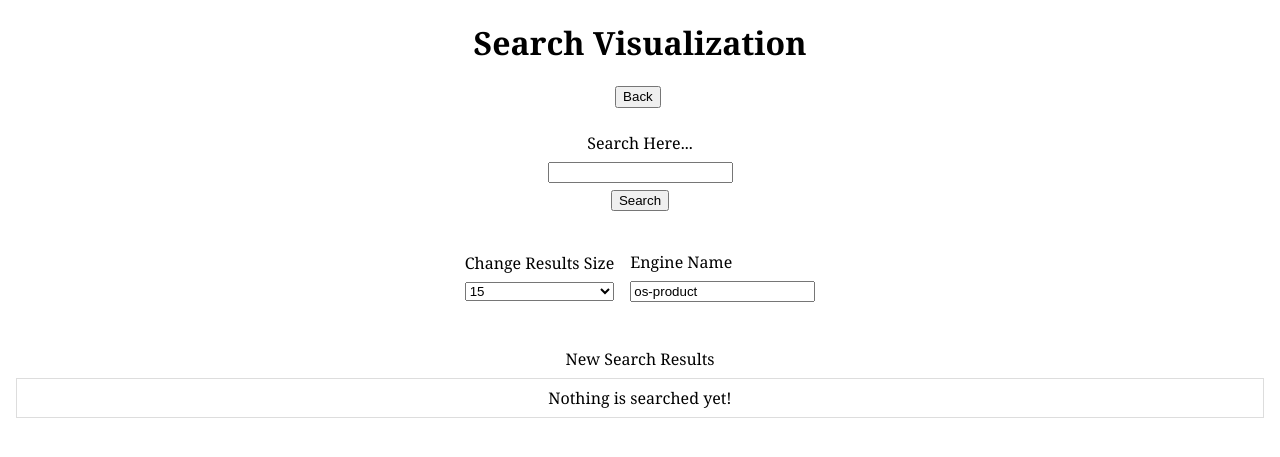
After one commit to Sheikhharis50/elasticsearch-viualizer, a PHP site: page /pages/more-like-this.html in a window 1280 px wide. The commit adds this page. Shown: the top 457 px of the page. Run offline with PHP 8.4, Linux system fonts and the light colour scheme.

Commit message:
More like this feature

```diff
--- /dev/null
+++ b/assets/css/globals.css
@@ -0,0 +1,21 @@
+html,
+body {
+  margin: 0;
+  font-family: Cambria, Cochin, Georgia, Times, "Times New Roman", serif;
+}
+
+.text-center {
+  text-align: center;
+}
+
+.d-flex {
+  display: flex;
+}
+
+.justify-content-center {
+  justify-content: center;
+}
+
+.align-items-center {
+  align-items: center;
+}
--- a/style.css
+++ b/assets/css/style.css
@@ -1,9 +1,3 @@
-html,
-body {
-  margin: 0;
-  font-family: Cambria, Cochin, Georgia, Times, "Times New Roman", serif;
-}
-
 section {
   display: flex;
   flex-direction: column;
--- a/script.js
+++ b/assets/js/script.js
@@ -22,14 +22,21 @@ const onKeyPress = async (e) => {
 }
 
 /**
- * get query from searchBar and fire search calls.
- * @param {integer} size // for custom page size.
+ * get query from searchBar and fire search call.
  */
 const handleSearch = async () => {
     const query = queryBox.value
     const size = document.getElementById("result-size").value
     await newSearch(query, size)
-    await prodSearch(query, size)
+}
+
+/**
+ * get query from searchBar and fire more like this call.
+ */
+const handleMoreLikeThis = async () => {
+    const query = queryBox.value
+    const size = document.getElementById("result-size").value
+    await moreLikeThis(query, size)
 }
 
 /**
@@ -39,7 +46,7 @@ const handleSearch = async () => {
  */
 const newSearch = async (query = "", size = DEFAULT_SIZE) => {
     const engine = document.getElementById('engine').value
-    const url = `${env["NEW_SEARCH_URL"]}/${engine}/search`
+    const url = `${env["SEARCH_URL"]}/${engine}/search`
     const data = {
         query,
         filters: {
@@ -72,7 +79,7 @@ const newSearch = async (query = "", size = DEFAULT_SIZE) => {
         },
     }
     const headers = {
-        Authorization: `Bearer ${env["NEW_SEARCH_TOKEN"]}`,
+        Authorization: `Bearer ${env["SEARCH_PUBLIC_TOKEN"]}`,
         "Content-Type": "application/json",
     }
     const { results } = await fetchData(url, "POST", data, headers)
@@ -89,15 +96,45 @@ const newSearch = async (query = "", size = DEFAULT_SIZE) => {
         "default_picture",
     ]
     const preparedResults = await prepareNewData(results, columns)
-    populate("search-result-1", columns, preparedResults, size)
+    populate("search-result", columns, preparedResults, size)
 }
 
 /**
- * use production search and populate data in table
- * @param {string} query
- * @param {integer} size
+ * use new search and populate data in table
+ * @param {string} document_id
  */
-const prodSearch = async (query = "", size = DEFAULT_SIZE) => {
+const newSearchWithId = async (document_id = "") => {
+    const engine = document.getElementById('engine').value
+    const url = `${env["SEARCH_URL"]}/${engine}/search`
+    const data = {
+        query: "",
+        filters: {
+            all: [
+                {
+                    product_id: document_id
+                }
+            ],
+        },
+    }
+    const headers = {
+        Authorization: `Bearer ${env["SEARCH_PUBLIC_TOKEN"]}`,
+        "Content-Type": "application/json",
+    }
+    const { results } = await fetchData(url, "POST", data, headers)
+    const columns = [
+        "product_id",
+        "style_name",
+        "style_number",
+        "group_name",
+        "brand_name",
+        "category",
+        "sub_category",
+        "price",
+        "description",
+        "default_picture",
+        "color_list",
+    ]
+    return await prepareNewData(results, columns)
 }
 
 /**
@@ -107,7 +144,7 @@ const prodSearch = async (query = "", size = DEFAULT_SIZE) => {
  */
 const newSearchSuggestions = async (query = "", size = SUGGESTIONS_SIZE) => {
     const engine = document.getElementById('engine').value
-    const url = `${env["NEW_SEARCH_URL"]}/${engine}/query_suggestion`
+    const url = `${env["SEARCH_URL"]}/${engine}/query_suggestion`
     const columns = [
         "style_name",
         "group_name",
@@ -129,13 +166,84 @@ const newSearchSuggestions = async (query = "", size = SUGGESTIONS_SIZE) => {
         size
     }
     const headers = {
-        Authorization: `Bearer ${env["NEW_SEARCH_TOKEN"]}`,
+        Authorization: `Bearer ${env["SEARCH_PUBLIC_TOKEN"]}`,
         "Content-Type": "application/json",
     }
     const { results } = await fetchData(url, "POST", data, headers, false)
     const preparedResults = await prepareNewSuggestionsData(results, columns)
     await makeSuggestions(preparedResults)
 }
+
+/**
+ * use new search and populate data in table
+ * @param {string} query
+ * @param {integer} size
+ */
+const moreLikeThis = async (document_id = "", size = DEFAULT_SIZE) => {
+    // get document by document_id
+    const docs = await newSearchWithId(document_id)
+    if (docs.length <= 0) {
+        console.error("No document found")
+        return
+    }
+    const doc = docs[0]
+    const query = `${doc.brand_name} ${doc.group_name} ${doc.category} ${doc.sub_category} ${doc.color_list.split(",").join(" ")}`
+    const engine = document.getElementById('engine').value
+    const url = `${env["SEARCH_URL_V0"]}/${engine}/elasticsearch/_search`
+    const data = {
+        "request": {
+            "body": {
+                "from": 1,
+                "size": parseInt(size),
+                "query": {
+                    "more_like_this": {
+                        "fields": [
+                            "brand_name",
+                            "segment",
+                            "category",
+                            "sub_category",
+                            "style_name",
+                            "color_list"
+                        ],
+                        "like": query.toLowerCase(),
+                        "unlike": [
+                            {
+                                "_id": document_id
+                            }
+                        ],
+                        "min_term_freq": 1,
+                        "max_query_terms": 12
+                    }
+                }
+            },
+            "query_params": []
+        }
+
+    }
+    const headers = {
+        Authorization: `Bearer ${env["SEARCH_PRIVATE_TOKEN"]}`,
+        "Content-Type": "application/json",
+    }
+    const { hits: {
+        hits
+    } } = await fetchData(url, "POST", data, headers)
+    const columns = [
+        "product_id",
+        "style_name",
+        "style_number",
+        "group_name",
+        "brand_name",
+        "category",
+        "sub_category",
+        "price",
+        "description",
+        "default_picture",
+    ]
+
+    const preparedResults = await prepareMoreLikeThisData(hits, columns)
+    populate("search-result", columns, preparedResults, size)
+}
+
 
 /**
  * Fetch Data from api `url`
@@ -302,6 +410,23 @@ const prepareNewData = async (results = [], columns = []) => {
 }
 
 /**
+ * use to prepare more like this data before poplating to the
+ * table.
+ * @param {array} results
+ * @returns
+ */
+const prepareMoreLikeThisData = async (results = [], columns = []) => {
+    return results.map((obj, _) => {
+        let newObj = {}
+        for (const [key, value] of Object.entries(obj._source)) {
+            if (columns.includes(key)) newObj[key] = value
+        }
+        return newObj
+    })
+}
+
+
+/**
  * use to prepare new search data before poplating to the
  * table.
  * @param {array} results
@@ -369,11 +494,20 @@ const makeSuggestions = async (results = []) => {
  */
 const getEnv = async (key = "") => {
     try {
-        const env = await $.getJSON("env.json")
+        const env = await $.getJSON("/env.json")
         return key ? env[key] : env
     } catch (error) {
         throw error
     }
+}
+
+/**
+ * redirect to given path.
+ * @param {string} path
+ * @returns
+ */
+const goTo = async (path = "/") => {
+    location.href = path
 }
 
 $(document).ready(async () => {
--- a/env.json
+++ b/env.json
@@ -1,6 +1,6 @@
 {
-  "NEW_SEARCH_URL": "https://os-2.ent.us-west1.gcp.cloud.es.io/api/as/v1/engines",
-  "NEW_SEARCH_TOKEN": "search-v4jij4x76stq7hvi4csi891a",
-  "PROD_SEARCH_URL": "",
-  "PROD_SEARCH_TOKEN": ""
+  "SEARCH_URL": "https://os-2.ent.us-west1.gcp.cloud.es.io/api/as/v1/engines",
+  "SEARCH_URL_V0": "https://os-2.ent.us-west1.gcp.cloud.es.io/api/as/v0/engines",
+  "SEARCH_PUBLIC_TOKEN": "search-v4jij4x76stq7hvi4csi891a",
+  "SEARCH_PRIVATE_TOKEN": "private-3t6bwmev36mhzj7ajiivtqse"
 }
--- /dev/null
+++ b/pages/more-like-this.html
@@ -0,0 +1,73 @@
+<!DOCTYPE html>
+<html lang="en">
+
+<head>
+    <meta charset="UTF-8">
+    <meta http-equiv="X-UA-Compatible" content="IE=edge">
+    <meta name="viewport" content="width=device-width, initial-scale=1.0">
+    <link rel="icon" type="image/x-icon" href="/assets/img/favicon.ico">
+    <link rel="stylesheet" href="/assets/css/globals.css">
+    <link rel="stylesheet" href="/assets/css/style.css">
+    <script src="/assets/js/jquery-3.5.1.js"></script>
+    <script src="/assets/js/script.js"></script>
+    <title>More Like This</title>
+</head>
+
+<body>
+    <header>
+        <h1 class="text-center">Search Visualization</h1>
+        <div class="d-flex justify-content-center">
+            <button onclick="goTo('/')">Back</button> &nbsp;
+        </div>
+    </header>
+
+    <div class="loader">
+        <div class="emoji">🕐</div>
+        <div>Loading...</div>
+    </div>
+
+    <section class="search-input">
+        <label for="query">Search Here...</label>
+        <input type="text" name="query" id="query">
+        <button id="query-btn" onclick="handleMoreLikeThis()">Search</button>
+    </section>
+
+    <section class="filters">
+        <div>
+            <label for="result-size">Change Results Size</label>
+            <select id="result-size" onchange="handleMoreLikeThis()">
+                <option value="10">10</option>
+                <option value="15" selected>15</option>
+                <option value="20">20</option>
+                <option value="50">50</option>
+                <option value="100">100</option>
+                <option value="500">500</option>
+            </select>
+        </div>
+        <div>
+            <label for="engine">Engine Name</label>
+            <input type="text" name="engine" id="engine" value="os-product">
+        </div>
+    </section>
+
+    <section>
+        <label for="search-result">New Search Results</label>
+        <div class="table-wrapper">
+            <table id="search-result" class="search-results">
+                <thead>
+                </thead>
+                <tbody>
+                    <tr>
+                        <td style="text-align: center;">
+                            Nothing is searched yet!
+                        </td>
+                    </tr>
+                </tbody>
+            </table>
+        </div>
+    </section>
+
+
+</body>
+
+</html>
```
Also changed, not shown: index.html (+14 -25 lines), assets/img/favicon.ico (renamed from favicon.ico), assets/js/jquery-3.5.1.js (renamed from jquery-3.5.1.js).
